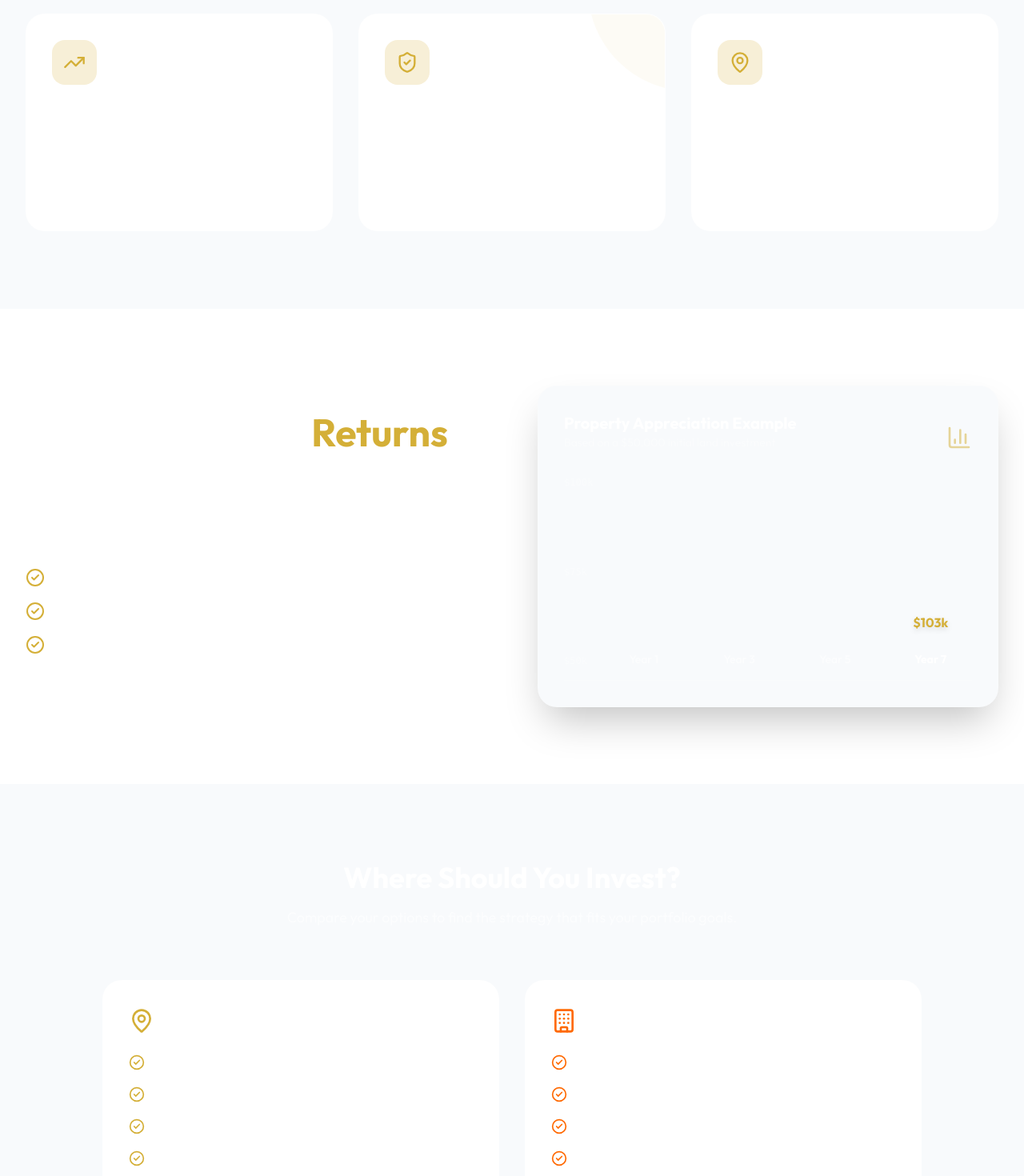
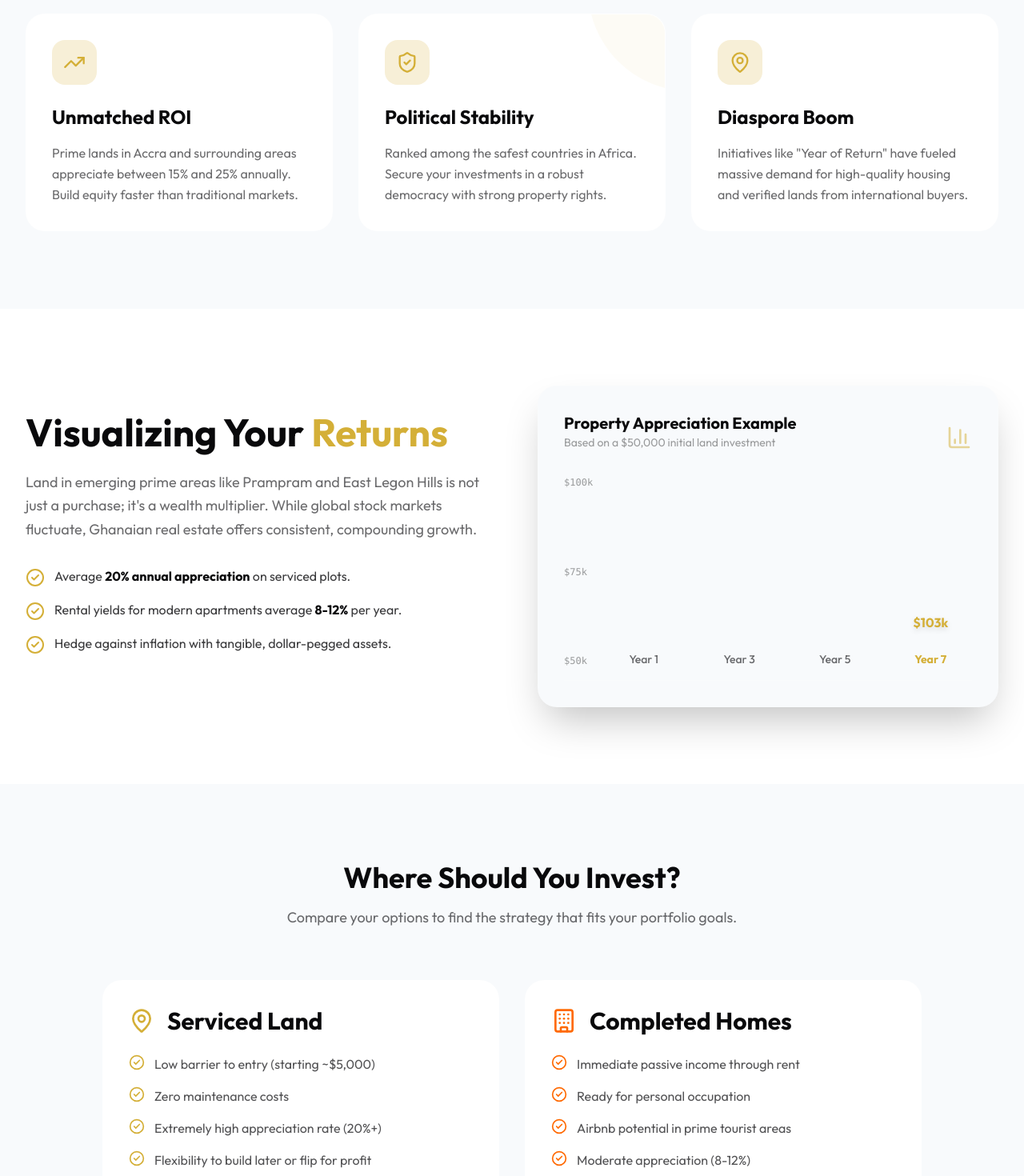
Before and after one commit to Stuccord/Seronel-Properties, a Next.js app: page /Seronel-Properties/invest in a window 1280 px wide. Shown: the part 1020-2490 px from the top of the page at 80% size. Built offline with nearby package versions, Linux system fonts and the light colour scheme; no server answers.

Commit message:
Enhance Preloader, Fix Invest Page visibility, and Improve Navbar logo behavior

```diff
--- a/src/app/invest/page.tsx
+++ b/src/app/invest/page.tsx
@@ -46,8 +46,8 @@ export default function InvestPage() {
       <section className="py-24 bg-card border-y border-white/5 relative overflow-hidden">
         <div className="max-w-7xl mx-auto px-4 sm:px-6 lg:px-8 relative z-10">
           <div className="text-center mb-16">
-            <h2 className="text-4xl md:text-5xl font-bold text-white mb-4">Why Ghana Real Estate?</h2>
-            <p className="text-white/60 text-lg max-w-2xl mx-auto">A stable economy, growing diaspora demand, and massive infrastructure developments make Ghana the ultimate investment destination.</p>
+            <h2 className="text-4xl md:text-5xl font-bold text-foreground mb-4">Why Ghana Real Estate?</h2>
+            <p className="text-foreground/60 text-lg max-w-2xl mx-auto">A stable economy, growing diaspora demand, and massive infrastructure developments make Ghana the ultimate investment destination.</p>
           </div>
 
           <div className="grid grid-cols-1 md:grid-cols-3 gap-8">
@@ -55,8 +55,8 @@ export default function InvestPage() {
               <div className="w-14 h-14 bg-primary/20 rounded-2xl flex items-center justify-center mb-6 text-primary group-hover:scale-110 transition-transform">
                 <TrendingUp className="w-7 h-7" />
               </div>
-              <h3 className="text-2xl font-bold text-white mb-4">Unmatched ROI</h3>
-              <p className="text-white/60 leading-relaxed">Prime lands in Accra and surrounding areas appreciate between 15% and 25% annually. Build equity faster than traditional markets.</p>
+              <h3 className="text-2xl font-bold text-foreground mb-4">Unmatched ROI</h3>
+              <p className="text-foreground/60 leading-relaxed">Prime lands in Accra and surrounding areas appreciate between 15% and 25% annually. Build equity faster than traditional markets.</p>
             </div>
 
             <div className="bg-background p-8 rounded-3xl border border-white/5 hover:border-primary/50 transition-all group relative overflow-hidden">
@@ -64,16 +64,16 @@ export default function InvestPage() {
               <div className="w-14 h-14 bg-primary/20 rounded-2xl flex items-center justify-center mb-6 text-primary group-hover:scale-110 transition-transform relative z-10">
                 <ShieldCheck className="w-7 h-7" />
               </div>
-              <h3 className="text-2xl font-bold text-white mb-4 relative z-10">Political Stability</h3>
-              <p className="text-white/60 leading-relaxed relative z-10">Ranked among the safest countries in Africa. Secure your investments in a robust democracy with strong property rights.</p>
+              <h3 className="text-2xl font-bold text-foreground mb-4 relative z-10">Political Stability</h3>
+              <p className="text-foreground/60 leading-relaxed relative z-10">Ranked among the safest countries in Africa. Secure your investments in a robust democracy with strong property rights.</p>
             </div>
 
             <div className="bg-background p-8 rounded-3xl border border-white/5 hover:border-primary/50 transition-all group">
               <div className="w-14 h-14 bg-primary/20 rounded-2xl flex items-center justify-center mb-6 text-primary group-hover:scale-110 transition-transform">
                 <MapPin className="w-7 h-7" />
               </div>
-              <h3 className="text-2xl font-bold text-white mb-4">Diaspora Boom</h3>
-              <p className="text-white/60 leading-relaxed">Initiatives like "Year of Return" have fueled massive demand for high-quality housing and verified lands from international buyers.</p>
+              <h3 className="text-2xl font-bold text-foreground mb-4">Diaspora Boom</h3>
+              <p className="text-foreground/60 leading-relaxed">Initiatives like "Year of Return" have fueled massive demand for high-quality housing and verified lands from international buyers.</p>
             </div>
           </div>
         </div>
@@ -84,22 +84,22 @@ export default function InvestPage() {
         <div className="max-w-7xl mx-auto px-4 sm:px-6 lg:px-8">
           <div className="flex flex-col lg:flex-row gap-16 items-center">
             <div className="w-full lg:w-1/2">
-              <h2 className="text-4xl md:text-5xl font-bold text-white mb-6">Visualizing Your <span className="text-primary">Returns</span></h2>
-              <p className="text-white/60 text-lg mb-8 leading-relaxed">
+              <h2 className="text-4xl md:text-5xl font-bold text-foreground mb-6">Visualizing Your <span className="text-primary">Returns</span></h2>
+              <p className="text-foreground/60 text-lg mb-8 leading-relaxed">
                 Land in emerging prime areas like Prampram and East Legon Hills is not just a purchase; it's a wealth multiplier. While global stock markets fluctuate, Ghanaian real estate offers consistent, compounding growth.
               </p>
               <ul className="space-y-4 mb-8">
                 <li className="flex items-start">
                   <CheckCircle2 className="w-6 h-6 text-primary mr-3 shrink-0 mt-0.5" />
-                  <span className="text-white/80">Average <strong className="text-white">20% annual appreciation</strong> on serviced plots.</span>
+                  <span className="text-foreground/80">Average <strong className="text-foreground">20% annual appreciation</strong> on serviced plots.</span>
                 </li>
                 <li className="flex items-start">
                   <CheckCircle2 className="w-6 h-6 text-primary mr-3 shrink-0 mt-0.5" />
-                  <span className="text-white/80">Rental yields for modern apartments average <strong className="text-white">8-12%</strong> per year.</span>
+                  <span className="text-foreground/80">Rental yields for modern apartments average <strong className="text-foreground">8-12%</strong> per year.</span>
                 </li>
                 <li className="flex items-start">
                   <CheckCircle2 className="w-6 h-6 text-primary mr-3 shrink-0 mt-0.5" />
-                  <span className="text-white/80">Hedge against inflation with tangible, dollar-pegged assets.</span>
+                  <span className="text-foreground/80">Hedge against inflation with tangible, dollar-pegged assets.</span>
                 </li>
               </ul>
             </div>
@@ -109,15 +109,15 @@ export default function InvestPage() {
               <div className="bg-card p-8 rounded-3xl border border-white/10 shadow-2xl relative">
                 <div className="flex justify-between items-end mb-8">
                   <div>
-                    <h4 className="text-white font-bold text-xl">Property Appreciation Example</h4>
-                    <p className="text-white/40 text-sm">Based on a $50,000 initial land investment</p>
+                    <h4 className="text-foreground font-bold text-xl">Property Appreciation Example</h4>
+                    <p className="text-foreground/40 text-sm">Based on a $50,000 initial land investment</p>
                   </div>
                   <BarChart3 className="w-8 h-8 text-primary opacity-50" />
                 </div>
 
                 <div className="flex items-end justify-between h-64 gap-2 sm:gap-4 relative border-b border-white/10 pb-4">
                   {/* Y-axis labels */}
-                  <div className="absolute left-0 top-0 bottom-4 flex flex-col justify-between text-xs text-white/40 font-mono hidden sm:flex">
+                  <div className="absolute left-0 top-0 bottom-4 flex flex-col justify-between text-xs text-foreground/40 font-mono hidden sm:flex">
                     <span>$100k</span>
                     <span>$75k</span>
                     <span>$50k</span>
@@ -126,30 +126,30 @@ export default function InvestPage() {
                   {/* Bars */}
                   <div className="flex-1 flex flex-col items-center justify-end group sm:ml-12">
                     <div className="w-full bg-primary/20 rounded-t-lg relative transition-all duration-500 group-hover:bg-primary/40 h-[20%]">
-                      <div className="absolute -top-8 left-1/2 -translate-x-1/2 text-white font-bold opacity-0 group-hover:opacity-100 transition-opacity">$50k</div>
+                      <div className="absolute -top-8 left-1/2 -translate-x-1/2 text-foreground font-bold opacity-0 group-hover:opacity-100 transition-opacity">$50k</div>
                     </div>
-                    <span className="text-white/60 text-sm mt-4 font-medium">Year 1</span>
+                    <span className="text-foreground/60 text-sm mt-4 font-medium">Year 1</span>
                   </div>
 
                   <div className="flex-1 flex flex-col items-center justify-end group">
                     <div className="w-full bg-primary/40 rounded-t-lg relative transition-all duration-500 group-hover:bg-primary/60 h-[45%]">
-                      <div className="absolute -top-8 left-1/2 -translate-x-1/2 text-white font-bold opacity-0 group-hover:opacity-100 transition-opacity">$62k</div>
+                      <div className="absolute -top-8 left-1/2 -translate-x-1/2 text-foreground font-bold opacity-0 group-hover:opacity-100 transition-opacity">$62k</div>
                     </div>
-                    <span className="text-white/60 text-sm mt-4 font-medium">Year 3</span>
+                    <span className="text-foreground/60 text-sm mt-4 font-medium">Year 3</span>
                   </div>
 
                   <div className="flex-1 flex flex-col items-center justify-end group">
                     <div className="w-full bg-primary/60 rounded-t-lg relative transition-all duration-500 group-hover:bg-primary/80 h-[70%]">
-                      <div className="absolute -top-8 left-1/2 -translate-x-1/2 text-white font-bold opacity-0 group-hover:opacity-100 transition-opacity">$80k</div>
+                      <div className="absolute -top-8 left-1/2 -translate-x-1/2 text-foreground font-bold opacity-0 group-hover:opacity-100 transition-opacity">$80k</div>
                     </div>
-                    <span className="text-white/60 text-sm mt-4 font-medium">Year 5</span>
+                    <span className="text-foreground/60 text-sm mt-4 font-medium">Year 5</span>
                   </div>
 
                   <div className="flex-1 flex flex-col items-center justify-end group">
                     <div className="w-full bg-primary rounded-t-lg relative transition-all duration-500 shadow-[0_0_20px_rgba(212,175,55,0.4)] h-[100%]">
                       <div className="absolute -top-8 left-1/2 -translate-x-1/2 text-primary font-bold drop-shadow-md">$103k</div>
                     </div>
-                    <span className="text-white font-bold text-sm mt-4 text-primary">Year 7</span>
+                    <span className="text-foreground font-bold text-sm mt-4 text-primary">Year 7</span>
                   </div>
                 </div>
               </div>
@@ -162,17 +162,17 @@ export default function InvestPage() {
       <section className="py-24 bg-card border-y border-white/5 relative">
         <div className="max-w-7xl mx-auto px-4 sm:px-6 lg:px-8">
           <div className="text-center mb-16">
-            <h2 className="text-4xl font-bold text-white mb-4">Where Should You Invest?</h2>
-            <p className="text-white/60 text-lg max-w-2xl mx-auto">Compare your options to find the strategy that fits your portfolio goals.</p>
+            <h2 className="text-4xl font-bold text-foreground mb-4">Where Should You Invest?</h2>
+            <p className="text-foreground/60 text-lg max-w-2xl mx-auto">Compare your options to find the strategy that fits your portfolio goals.</p>
           </div>
 
           <div className="grid grid-cols-1 md:grid-cols-2 gap-8 max-w-5xl mx-auto">
             <div className="bg-background rounded-3xl p-8 border border-white/5 hover:border-white/20 transition-colors">
               <div className="flex items-center mb-6">
                 <MapPin className="w-8 h-8 text-primary mr-4" />
-                <h3 className="text-3xl font-bold text-white">Serviced Land</h3>
+                <h3 className="text-3xl font-bold text-foreground">Serviced Land</h3>
               </div>
-              <ul className="space-y-4 mb-8 text-white/70">
+              <ul className="space-y-4 mb-8 text-foreground/70">
                 <li className="flex items-start"><CheckCircle2 className="w-5 h-5 text-primary mr-3 shrink-0" /> Low barrier to entry (starting ~$5,000)</li>
                 <li className="flex items-start"><CheckCircle2 className="w-5 h-5 text-primary mr-3 shrink-0" /> Zero maintenance costs</li>
                 <li className="flex items-start"><CheckCircle2 className="w-5 h-5 text-primary mr-3 shrink-0" /> Extremely high appreciation rate (20%+)</li>
@@ -186,9 +186,9 @@ export default function InvestPage() {
             <div className="bg-background rounded-3xl p-8 border border-white/5 hover:border-white/20 transition-colors">
               <div className="flex items-center mb-6">
                 <Building className="w-8 h-8 text-orange-500 mr-4" />
-                <h3 className="text-3xl font-bold text-white">Completed Homes</h3>
+                <h3 className="text-3xl font-bold text-foreground">Completed Homes</h3>
               </div>
-              <ul className="space-y-4 mb-8 text-white/70">
+              <ul className="space-y-4 mb-8 text-foreground/70">
                 <li className="flex items-start"><CheckCircle2 className="w-5 h-5 text-orange-500 mr-3 shrink-0" /> Immediate passive income through rent</li>
                 <li className="flex items-start"><CheckCircle2 className="w-5 h-5 text-orange-500 mr-3 shrink-0" /> Ready for personal occupation</li>
                 <li className="flex items-start"><CheckCircle2 className="w-5 h-5 text-orange-500 mr-3 shrink-0" /> Airbnb potential in prime tourist areas</li>
@@ -206,26 +206,27 @@ export default function InvestPage() {
       <section className="py-24 bg-background">
         <div className="max-w-4xl mx-auto px-4 text-center">
           <Wallet className="w-16 h-16 text-primary mx-auto mb-6" />
-          <h2 className="text-4xl font-bold text-white mb-6">Flexible Payment Plans</h2>
-          <p className="text-xl text-white/70 mb-10 leading-relaxed">
+          <h2 className="text-4xl font-bold text-foreground mb-6">Flexible Payment Plans</h2>
+          <p className="text-xl text-foreground/70 mb-10 leading-relaxed">
             We believe wealth creation should be accessible. That's why we offer structured, interest-free payment plans tailored to your financial flow.
           </p>
           <div className="grid grid-cols-1 sm:grid-cols-3 gap-6">
-            <div className="glass p-6 rounded-2xl border border-white/10">
-              <h4 className="text-white font-bold text-xl mb-2">Outright Payment</h4>
-              <p className="text-white/60 text-sm">Enjoy up to 10% discount for immediate full settlement.</p>
+            <div className="glass p-6 rounded-2xl border border-black/10">
+              <h4 className="text-foreground font-bold text-xl mb-2">Outright Payment</h4>
+              <p className="text-foreground/60 text-sm">Enjoy up to 10% discount for immediate full settlement.</p>
             </div>
-            <div className="glass p-6 rounded-2xl border border-white/10 relative overflow-hidden">
+            <div className="glass p-6 rounded-2xl border border-black/10 relative overflow-hidden">
               <div className="absolute inset-0 bg-primary/10 z-0" />
               <div className="relative z-10">
                 <div className="absolute -top-3 -right-3 bg-primary text-xs font-bold px-2 py-1 rounded">Popular</div>
-                <h4 className="text-white font-bold text-xl mb-2">6-12 Months</h4>
-                <p className="text-white/60 text-sm">Spread the balance comfortably over a year with zero interest.</p>
+                <h4 className="text-foreground font-bold text-xl mb-2">6-12 Months</h4>
+                <h4 className="text-foreground font-bold text-xl mb-2">6-12 Months</h4>
+                <p className="text-foreground/60 text-sm">Spread the balance comfortably over a year with zero interest.</p>
               </div>
             </div>
-            <div className="glass p-6 rounded-2xl border border-white/10">
-              <h4 className="text-white font-bold text-xl mb-2">24 Months</h4>
-              <p className="text-white/60 text-sm">Extended mortgage-style payments for premium properties.</p>
+            <div className="glass p-6 rounded-2xl border border-black/10">
+              <h4 className="text-foreground font-bold text-xl mb-2">24 Months</h4>
+              <p className="text-foreground/60 text-sm">Extended mortgage-style payments for premium properties.</p>
             </div>
           </div>
         </div>
@@ -235,8 +236,8 @@ export default function InvestPage() {
       <section id="invest-form" className="py-24 relative overflow-hidden bg-card border-t border-white/5">
         <div className="absolute inset-0 bg-[radial-gradient(ellipse_at_center,_var(--tw-gradient-stops))] from-primary/10 via-card to-card z-0" />
         <div className="max-w-4xl mx-auto px-4 relative z-10 text-center flex flex-col items-center">
-          <h2 className="text-4xl md:text-5xl font-bold text-white mb-6">Start Your Investment Journey</h2>
-          <p className="text-xl text-white/70 mb-10 max-w-2xl mx-auto">
+          <h2 className="text-4xl md:text-5xl font-bold text-foreground mb-6">Start Your Investment Journey</h2>
+          <p className="text-xl text-foreground/70 mb-10 max-w-2xl mx-auto">
             Ready to secure your piece of Ghana? Our experts are standing by to guide you through available properties and tailor a plan for you.
           </p>
 
@@ -249,7 +250,7 @@ export default function InvestPage() {
           </div>
 
           <div className="flex justify-center">
-            <a href="https://wa.me/1234567890?text=Hello%20LuxeEstates,%20I'm%20ready%20to%20invest." target="_blank" rel="noreferrer" className="inline-flex items-center justify-center glass text-white px-8 py-4 rounded-full font-bold text-lg hover:bg-white/10 transition-all border border-white/20">
+            <a href="https://wa.me/1234567890?text=Hello%20Seronel%20Properties,%20I'm%20ready%20to%20invest." target="_blank" rel="noreferrer" className="inline-flex items-center justify-center glass text-foreground px-8 py-4 rounded-full font-bold text-lg hover:bg-black/5 transition-all border border-black/10">
               <MessageCircle className="w-5 h-5 mr-2 text-[#25D366]" />
               Chat on WhatsApp instead
             </a>
--- a/src/app/layout.tsx
+++ b/src/app/layout.tsx
@@ -4,6 +4,7 @@ import "./globals.css";
 import Navbar from "@/components/layout/Navbar";
 import Footer from "@/components/layout/Footer";
 import FloatingWhatsApp from "@/components/FloatingWhatsApp";
+import Preloader from "@/components/Preloader";
 import { AuthProvider } from "@/context/AuthContext";
 
 const outfit = Outfit({ subsets: ["latin"], variable: "--font-outfit" });
@@ -22,6 +23,7 @@ export default function RootLayout({
     <html lang="en" className={`${outfit.variable} h-full antialiased`}>
       <body className="min-h-full flex flex-col bg-background text-foreground font-sans">
         <AuthProvider>
+          <Preloader />
           <Navbar />
           <main className="flex-1 flex flex-col pt-20">{children}</main>
           <Footer />
```
Also changed, not shown: src/components/Preloader.tsx (added, +58 -0 lines), src/components/layout/Navbar.tsx (+17 -4 lines).
